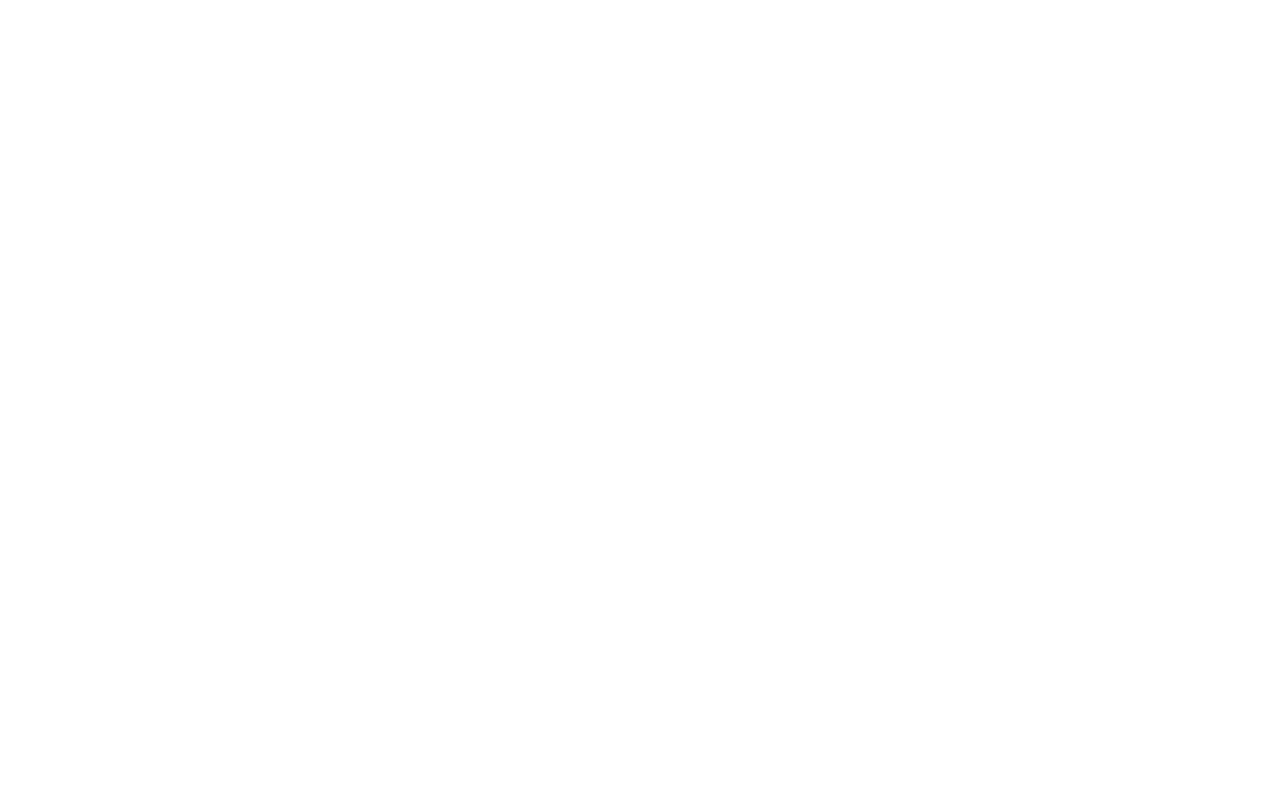
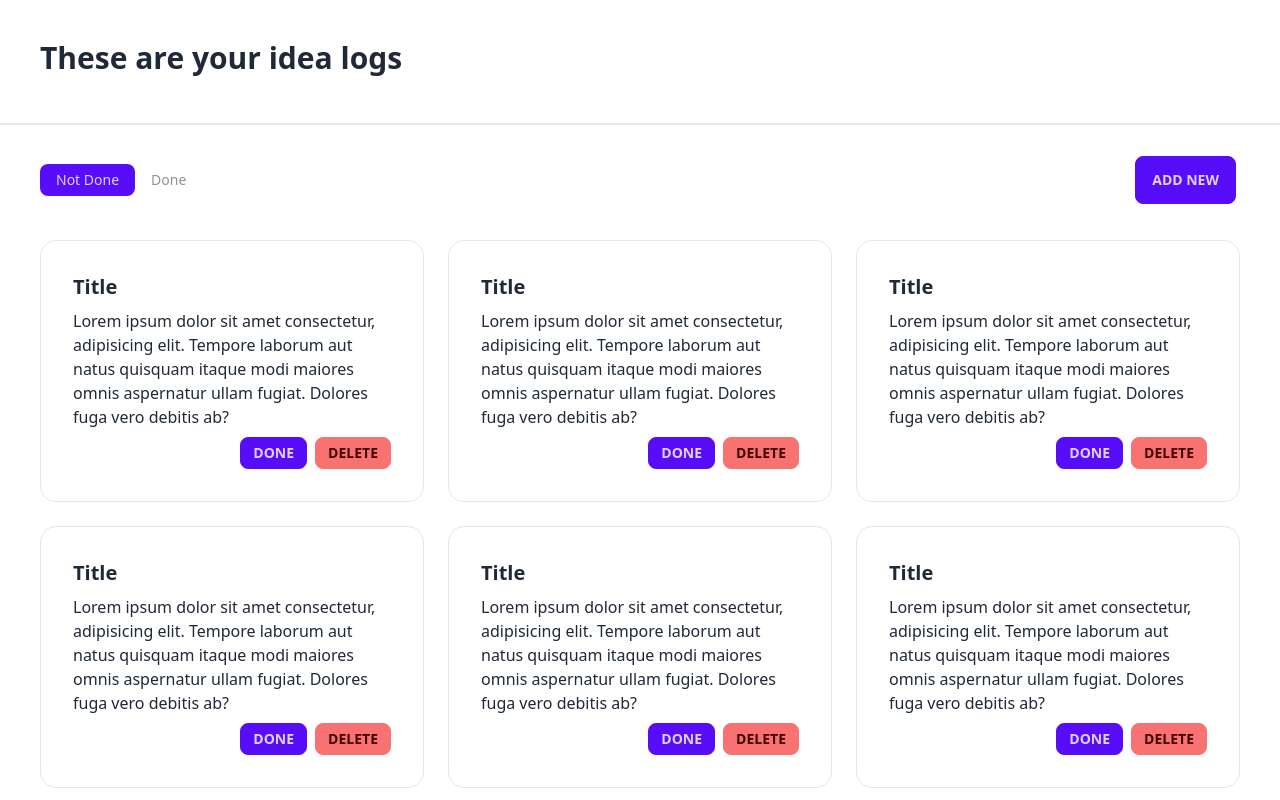
Before and after one commit to SegniDessalegn/Idea-Log, a Nuxt app: page /Ideas in a window 1280 px wide. Before the commit this address had no page. Shown: the top 800 px of the page. Built offline with nearby package versions, Linux system fonts and the light colour scheme.

Commit message:
add ideas list page

```diff
--- /dev/null
+++ b/components/Card/CardIdea.vue
@@ -0,0 +1,12 @@
+<template>
+    <div class="card w-96 hover:shadow-xl transition duration-500 cursor-pointer m-3 border-[1px] border-gray">
+        <div class="card-body">
+            <h2 class="card-title">Title</h2>
+            <p>Lorem ipsum dolor sit amet consectetur, adipisicing elit. Tempore laborum aut natus quisquam itaque modi maiores omnis aspernatur ullam fugiat. Dolores fuga vero debitis ab?</p>
+            <div class="card-actions justify-end">
+                <button class="btn btn-sm btn-primary">Done</button>
+                <button class="btn btn-sm btn-error">Delete</button>
+            </div>
+        </div>
+    </div>
+</template>
--- /dev/null
+++ b/pages/Ideas.vue
@@ -0,0 +1,38 @@
+
+<template>
+    <div class="text-3xl font-bold p-5 m-5">These are your idea logs</div>
+    <div class="divider m-0"></div>
+    <div class="tabs tabs-boxed bg-white pl-10 my-5 flex justify-between items-center nd w-full">
+        <div class="flex">
+            <a class="tab tab-active">Not Done</a>
+            <a class="tab">Done</a>
+        </div>
+        <div class="btn btn-primary mx-10">Add New</div>
+    </div>
+    <div class="flex justify-center flex-wrap">
+        <CardIdea />
+        <CardIdea />
+        <CardIdea />
+        <CardIdea />
+        <CardIdea />
+        <CardIdea />
+        <CardIdea />
+        <CardIdea />
+        <CardIdea />
+        <CardIdea />
+        <CardIdea />
+        <CardIdea />
+        <CardIdea />
+        <CardIdea />
+        <CardIdea />
+        <CardIdea />
+        <CardIdea />
+        <CardIdea />
+        <CardIdea />
+        <CardIdea />
+        <CardIdea />
+        <CardIdea />
+        <CardIdea />
+        <CardIdea />
+    </div>
+</template>
```
